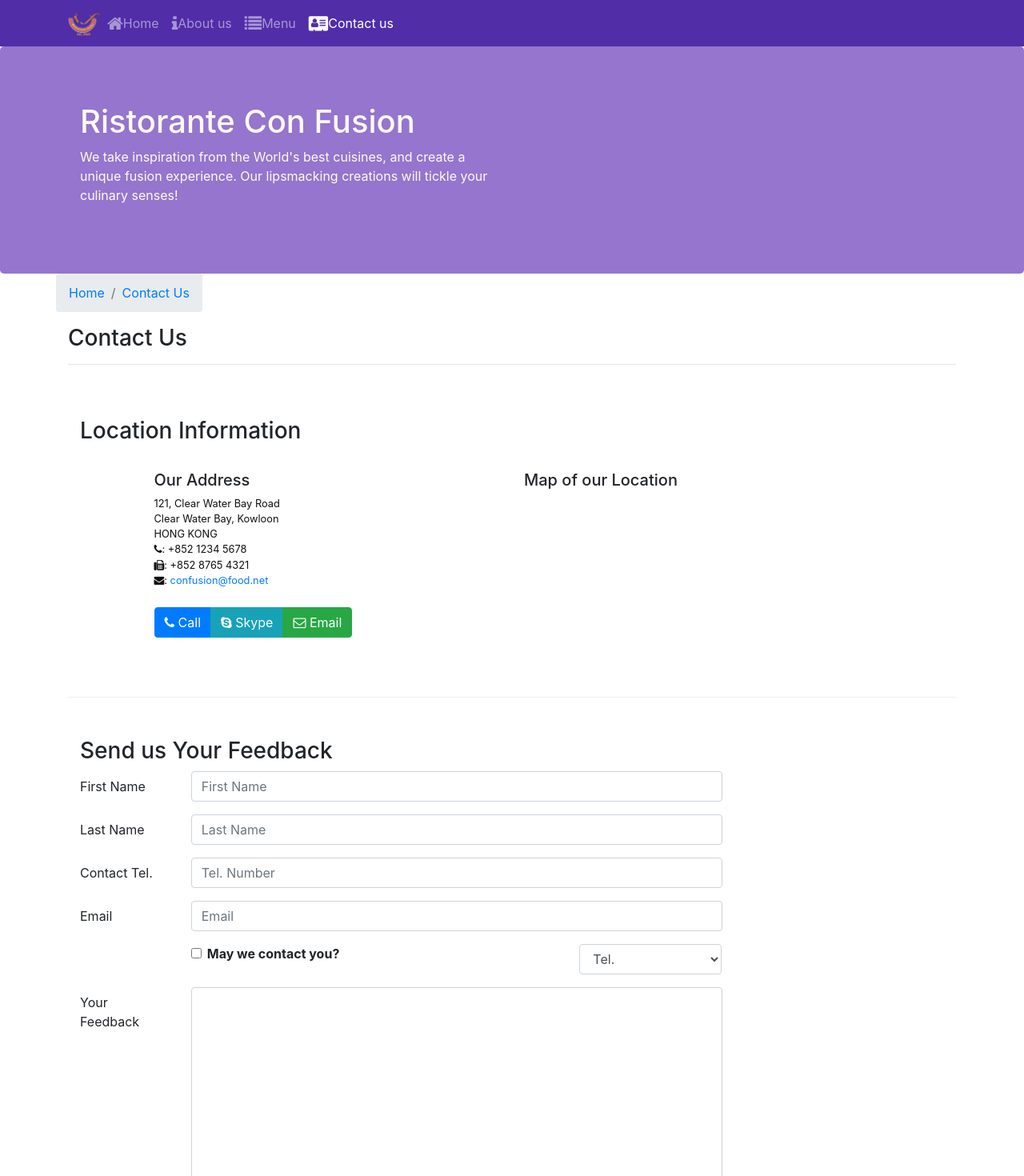
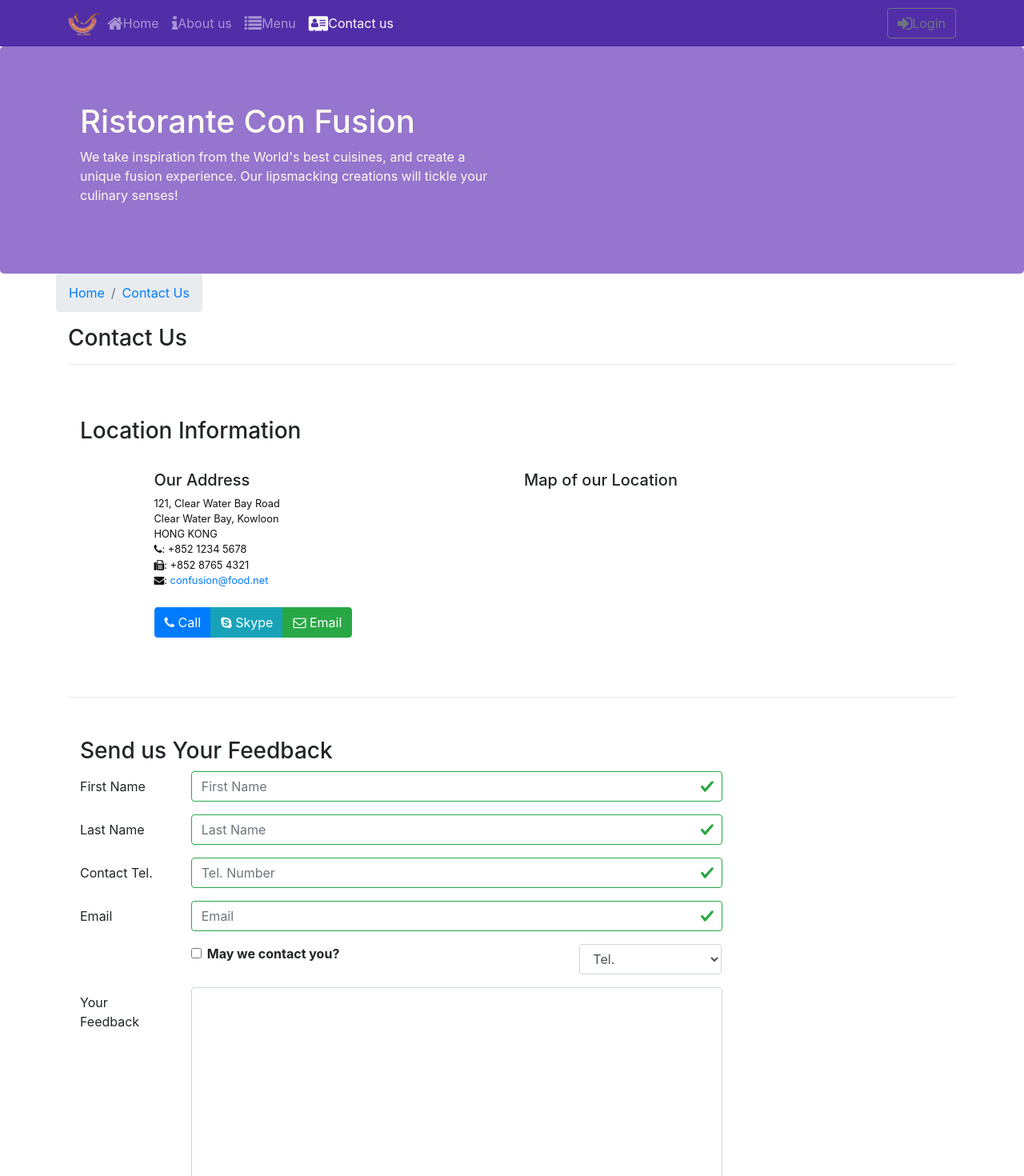
Before and after one commit to MridulGupta1608/Ristorante, a React (Create React App) app: page /contactus in a window 1280 px wide. Shown: the top 1470 px of the page at 80% size. Built offline with nearby package versions, Linux system fonts and the light colour scheme.

Commit message:
uncontrolled form

```diff
--- a/src/components/ContactComponent.js
+++ b/src/components/ContactComponent.js
@@ -1,6 +1,6 @@
 import React, { Component } from 'react';
 import { Link} from 'react-router-dom';
-import { Breadcrumb, BreadcrumbItem, Form, Button, FormGroup, Input, Label, Col} from 'reactstrap'
+import { Breadcrumb, BreadcrumbItem, Form, Button, FormGroup, Input, Label, Col, FormFeedback} from 'reactstrap'
 
 class Contact extends Component {
 
@@ -15,11 +15,18 @@
             email : '',
             agree : false,
             contactType : 'Tel.',
-            message : ''
+            message : '',
+            touched : {
+                firstname : false,
+                lastname : false,
+                telnum : false,
+                email : false
+            }
 
         };
         this.handleInputChange = this.handleInputChange.bind(this);
         this.handleSubmit = this.handleSubmit.bind(this);
+        this.handleBlur = this.handleBlur.bind(this);
 
     }
 
@@ -44,9 +51,46 @@
 
     }
 
+    handleBlur = (field) => (evt) => {
+        this.setState({
+            touched : { ...this.state.touched, [field] :true}
+        });
+
+    }
+
+    validate(firstname, lastname, telnum, email){
+        const errors = {
+            firstname : '',
+            lastname : '',
+            telnum : '',
+            email : '',
+        };
+
+        if(this.state.touched.firstname && firstname.length < 3)
+            errors.firstname = 'First name should be >= 3 char';
+        else if(this.state.touched.firstname && firstname.length<10)
+            errors.firstname = 'First name should be <= 10 char';
+
+        if(this.state.touched.lastname && lastname.length<3)
+            errors.lastname = 'Last name should be >= 3 char';
+        else if(this.state.touched.lastname && lastname.length<10)
+            errors.lastname = 'Last name should be <= 10 char';
+
+        const reg = /^\d+$/;
+        if(this.state.touched.telnum && !reg.test(telnum))
+            errors.telnum ='Telephone number should contain only numbers';
+
+        if(this.state.touched.email && email.split('').filter(x => x ==='@').length !==1)
+            errors.email ='Email should contain a @'
+
+        return errors;
+    }
 
 
     render(){
+
+        const errors = this.validate(this.state.firstname, this.state.lastname, this.state.telnum, this.state.email);
+
     return(
         <div className="container">
 
@@ -97,28 +141,66 @@
                     <FormGroup row>
                         <Label htmlFor="firstname" md={2}>First Name</Label>
                         <Col md={10}>
-                        <Input type="text" id="firstname" name="firstname" placeholder="First Name" value={this.state.firstname} onChange={this.handleInputChange}/>
+                        <Input type="text"
+                            id="firstname"
+                            name="firstname" placeholder="First Name"
+                            value={this.state.firstname}
+                            valid={errors.firstname ===''}
+                            invalid={errors.firstname !==''}
+                            onBlur={this.handleBlur('firstname')}
+                            onChange={this.handleInputChange}/>
+                        <FormFeedback>{errors.firstname}</FormFeedback>
                         </Col>
                     </FormGroup>
 
                     <FormGroup row>
                         <Label htmlFor="lastname" md={2}>Last Name</Label>
                         <Col md={10}>
-                        <Input type="text" id="lastname" name="lastname" placeholder="Last Name" value={this.state.lastname} onChange={this.handleInputChange}/>
+                        <Input
+                            type="text"
+                            id="lastname"
+                            name="lastname"
+                            placeholder="Last Name"
+                            value={this.state.lastname}
+                            valid={errors.lastname ===''}
+                            invalid={errors.lastname !==''}
+                            onBlur={this.handleBlur('lastname')}
+                            onChange={this.handleInputChange}/>
+                        <FormFeedback>{errors.lastname}</FormFeedback>
                         </Col>
                     </FormGroup>
 
                     <FormGroup row>
                         <Label htmlFor="telnum" md={2}>Contact Tel.</Label>
                         <Col md={10}>
-                        <Input type="text" id="tel" name="telnum" placeholder="Tel. Number" value={this.state.telnum} onChange={this.handleInputChange}/>
+                        <Input
+                            type="text"
+                            id="tel"
+                            name="telnum"
+                            placeholder="Tel. Number"
+                            value={this.state.telnum}
+                            valid={errors.telnum ===''}
+                            invalid={errors.telnum !==''}
+                            onBlur={this.handleBlur('telnum')}
+                            onChange={this.handleInputChange}/>
+                        <FormFeedback>{errors.telnum}</FormFeedback>
                         </Col>
                     </FormGroup>
 
                     <FormGroup row>
                         <Label htmlFor="email" md={2}>Email</Label>
                         <Col md={10}>
-                        <Input type="text" id="email" name="email" placeholder="Email" value={this.state.email} onChange={this.handleInputChange}/>
+                        <Input
+                            type="text"
+                            id="email"
+                            name="email"
+                            placeholder="Email"
+                            value={this.state.email}
+                            valid={errors.email ===''}
+                            invalid={errors.email !==''}
+                            onBlur={this.handleBlur('email')}
+                            onChange={this.handleInputChange}/>
+                        <FormFeedback>{errors.email}</FormFeedback>
                         </Col>
                     </FormGroup>
 
@@ -126,13 +208,20 @@
                         <Col md={{size: 6, offset: 2}}>
                             <FormGroup check>
                                 <Label check>
-                                    <Input type="checkbox" name="agree" checked={this.state.agree} onChange={this.handleInputChange}/>{' '} <strong>May we contact you?</strong>
+                                    <Input
+                                    type="checkbox"
+                                    name="agree"
+                                    checked={this.state.agree}
+                                    onChange={this.handleInputChange}/>{' '} <strong>May we contact you?</strong>
                                 </Label>
                             </FormGroup>
                         </Col>
 
                         <Col md={{size: 3, offset:1}}>
-                            <Input type="select" name="contactType" value={this.state.CantactType} onChange={this.handleInputChange}>
+                            <Input type="select"
+                            name="contactType"
+                            value={this.state.CantactType}
+                            onChange={this.handleInputChange}>
                                 <option>Tel.</option>
                                 <option>Email</option>
                             </Input>
--- a/src/components/HeaderComponent.js
+++ b/src/components/HeaderComponent.js
@@ -1,5 +1,5 @@
 import React, { Component } from 'react';
-import { Navbar, NavbarBrand, Nav, NabarToggler,Collapse,NavItem,Jumbotron, NavbarToggler } from 'reactstrap';
+import { Navbar, NavbarBrand, Nav, NabarToggler,Collapse,NavItem,Jumbotron, NavbarToggler, Button, Modal, ModalBody, ModalHeader, FormGroup, Label, Form ,Input } from 'reactstrap';
 import { NavLink } from 'react-router-dom';
 
 class Header extends Component {
@@ -7,16 +7,33 @@
     constructor(props) {
         super(props);
 
+        this.state = {
+          isNavOpen: false,
+          isModalOpen: false
+        };
+
         this.toggleNav = this.toggleNav.bind(this);
-        this.state = {
-          isNavOpen: false
-        };
+        this.toggleModal = this.toggleModal.bind(this);
+        this.handleLogin = this.handleLogin.bind(this);
       }
 
       toggleNav() {
         this.setState({
           isNavOpen: !this.state.isNavOpen
         });
+      }
+
+      toggleModal(){
+        this.setState({
+            isModalOpen: !this.state.isModalOpen
+          });
+      }
+
+      handleLogin(event){
+        this.toggleModal();
+        alert("username : " + this.username.value + " Password : " + this.password.value + " Remember : " + this.remember.checked);
+        event.preventDefault();
+
       }
 
 
@@ -55,10 +72,17 @@
                                     <span className="fa fa-address-card fa-lg"></span>Contact us
                                 </NavLink>
                             </NavItem>
+                        </Nav>
 
-
+                        <Nav className="ml-auto" navbar>
+                            <NavItem>
+                                <Button outline onClick={this.toggleModal}>
+                                    <span className="fa fa-sign-in fa-lg"></span>Login
+                                </Button>
+                            </NavItem>
 
                         </Nav>
+
                     </Collapse>
                 </div>
                 </Navbar>
@@ -72,6 +96,30 @@
                         </div>
                     </div>
                 </Jumbotron>
+                <Modal isOpen={this.state.isModalOpen} toggle={this.toggleModal}>
+                    <ModalHeader toggle={this.toggleModal}>Login</ModalHeader>
+                    <ModalBody>
+                        <Form onSubmit={this.handleLogin}>
+                            <FormGroup>
+                                <Label htmlFor="username">Username</Label>
+                                <Input type="text" id="username" name="username" innerRef={(input) => this.username =input}/>
+                            </FormGroup>
+
+                            <FormGroup>
+                                <Label htmlFor="password">Password</Label>
+                                <Input type="password" id="password" name="password" innerRef={(input) => this.password =input}/>
+                            </FormGroup>
+
+                            <FormGroup check>
+                                <Label>
+                                <Input type="checkbox" name="remember" innerRef={(input) => this.remember =input}/>
+                                Remember me
+                                </Label>
+                            </FormGroup>
+                            <Button type="submit" value="submit" color="primary">Login</Button>
+                        </Form>
+                    </ModalBody>
+                </Modal>
             </>
         );
     }
```
